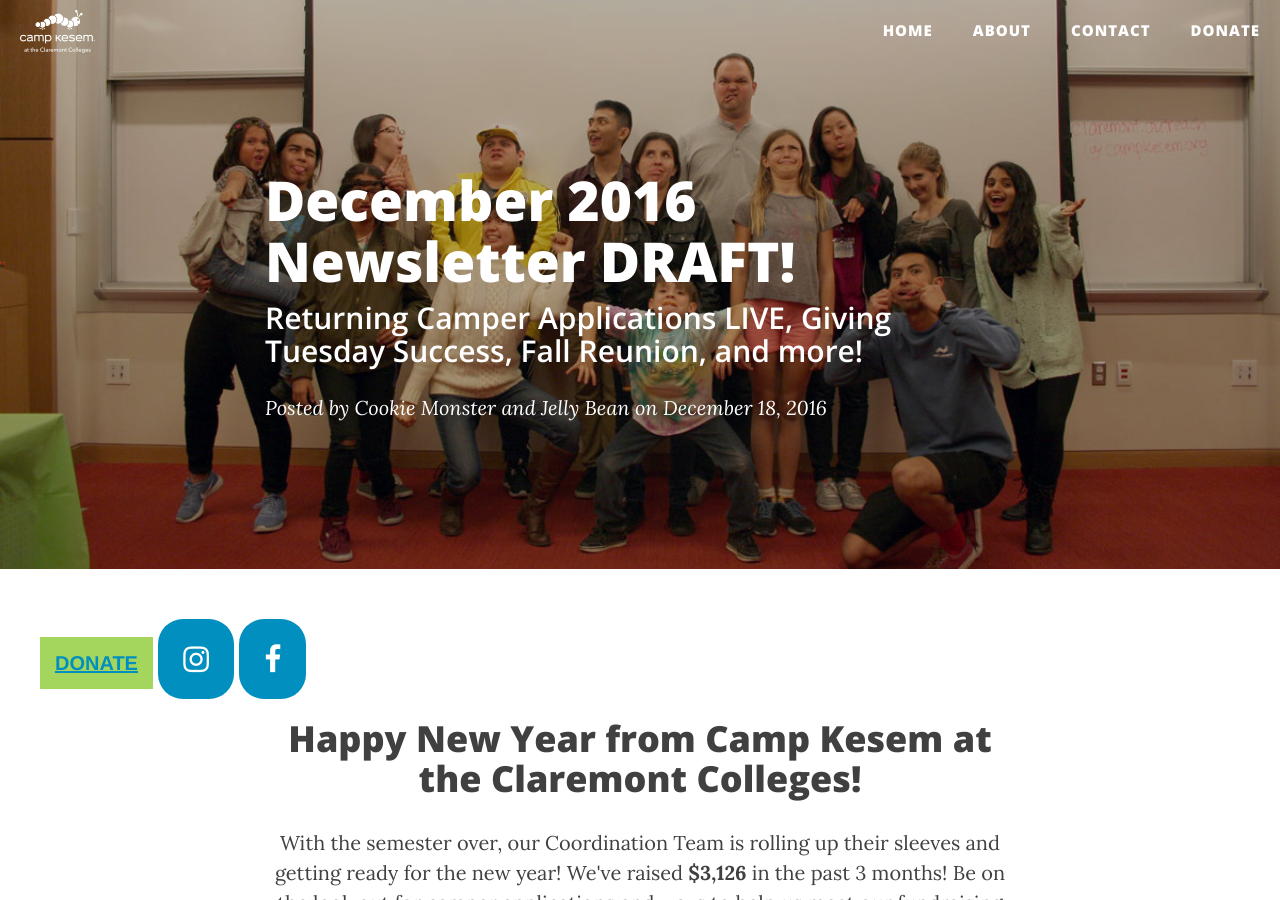
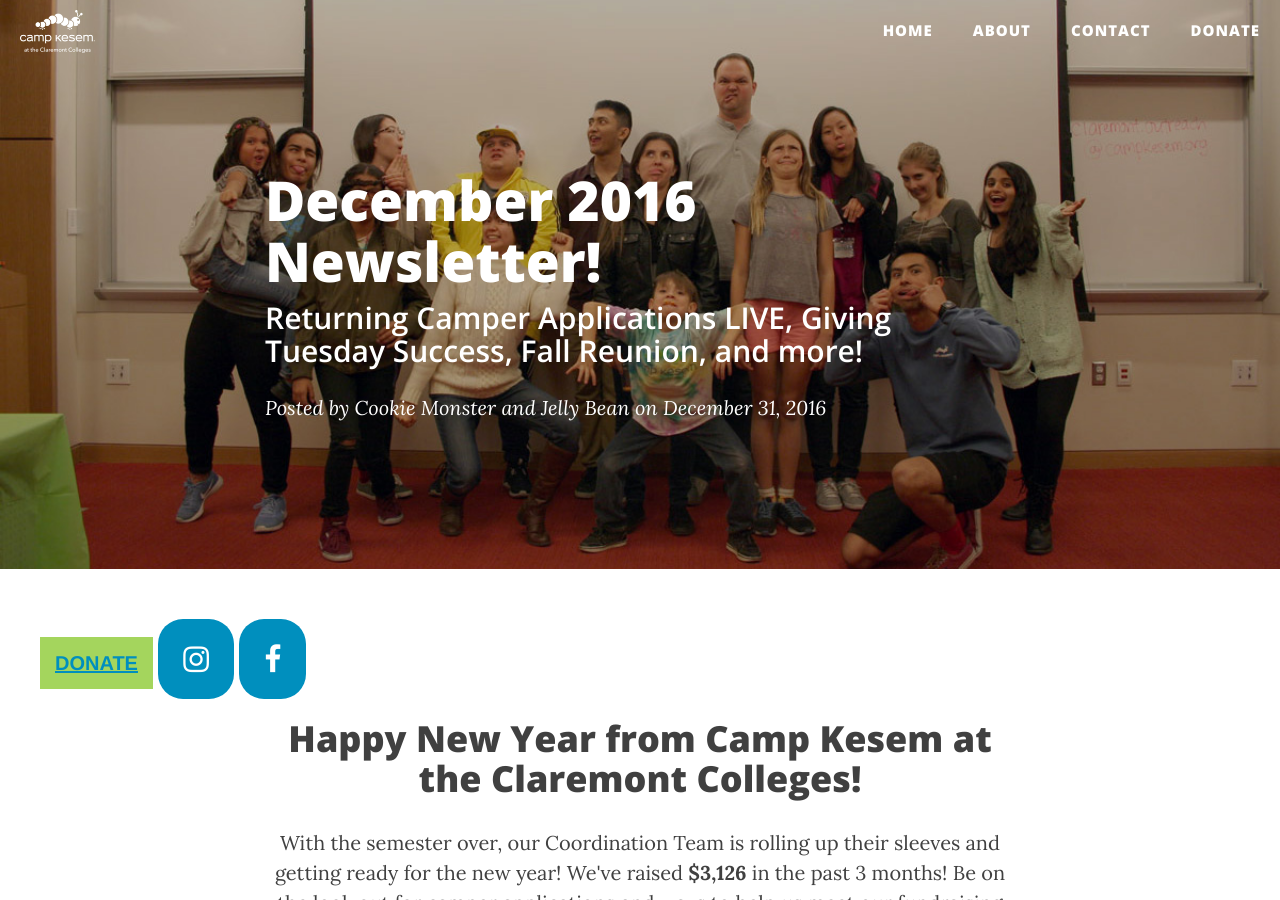
Before and after one commit to Camp-Kesem-at-the-Claremont-Colleges/campkesemclaremont.us, a Jekyll site: the page built from _posts/2016-12-30-newsletter.markdown, in a window 1280 px wide and 900 px high. Built offline with Jekyll 4.4.1, drawn with Linux system fonts in a browser that asks for light colours; nearby versions of some CDN libraries; comment, search, counter and statistics services are not loaded.

Commit message:
adjusted date

```diff
--- a/_posts/2016-12-30-newsletter.markdown
+++ b/_posts/2016-12-30-newsletter.markdown
@@ -1,8 +1,8 @@
 ---
 layout:     post
-title:      "December 2016 Newsletter DRAFT!"
+title:      "December 2016 Newsletter!"
 subtitle:   "Returning Camper Applications LIVE, Giving Tuesday Success, Fall Reunion, and more!"
-date:       2016-12-18 12:00:00
+date:       2016-12-31 12:00:00
 author:     "Cookie Monster and Jelly Bean"
 header-img: "img/newsletter/december2016/december-cover.jpg"
 ---
```
